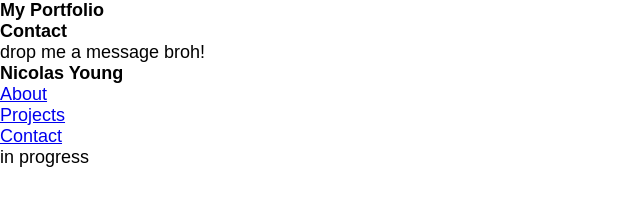
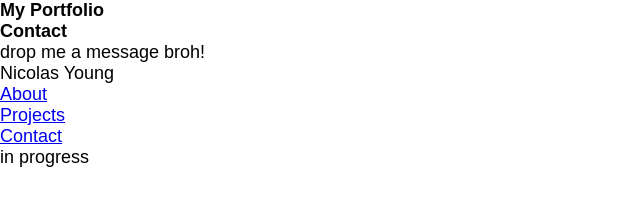
Before and after one commit to bodashii/n_colasyoung, a Next.js app: page / in a window 1280 px wide. Shown: the top 197 px of the page, without its empty margins (0-640 px from the left). Built offline with nearby package versions, Linux system fonts and the light colour scheme.

Commit message:
adjusted style for about

```diff
--- a/src/components/Header.js
+++ b/src/components/Header.js
@@ -1,14 +1,14 @@
-import React from 'react';
-import Link from 'next/link';
+import React from "react";
+import Link from "next/link";
 
 export default function Header() {
   return (
     <header>
-            <div>
-                <h3>Nicolas Young</h3>
+      <nav>
+        <div className="brand">
+          <span>Nicolas Young</span>
         </div>
-            <nav>
-                <ul>
+        <ul className="directory">
           <li>
             <Link href="/about">About</Link>
           </li>
```
Also changed, not shown: src/components/About.js (added, +28 -0 lines). Lines whose indentation alone changed are shown as unchanged.
